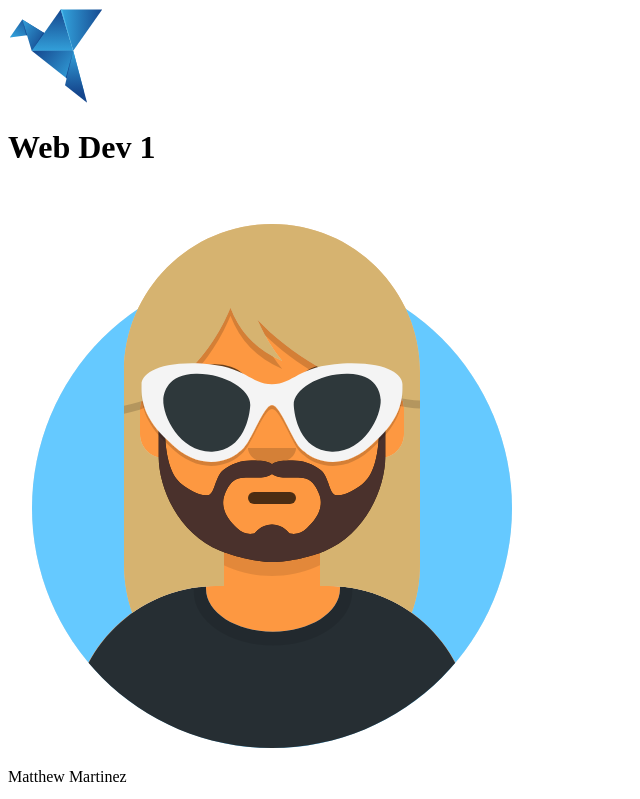
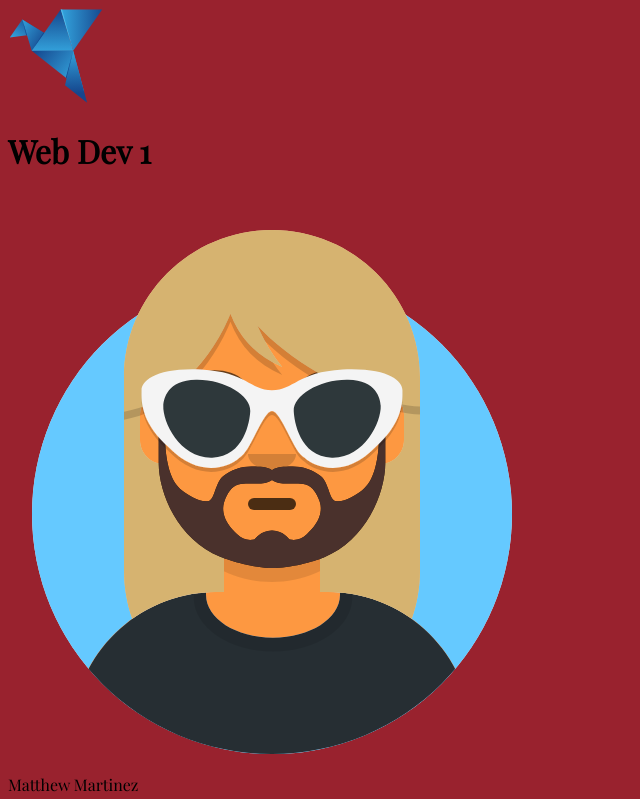
Before and after one commit to RVCC-IDMX/about-me-mattjm0654, a plain HTML site: page index.html in a window 1280 px wide. Shown: the top 799 px of the page, without its empty margins (0-640 px from the left). Drawn offline with nearby package versions, Linux system fonts and the light colour scheme.

Commit message:
adding css

```diff
--- /dev/null
+++ b/css/style.css
@@ -0,0 +1,8 @@
+body{
+    background-color:#99222E;
+    font-family: 'Playfair Display', serif;
+}
+    h1, h2, h3, h4, h5, h6 {
+
+
+}
--- a/index.html
+++ b/index.html
@@ -5,6 +5,10 @@
     <meta http-equiv="X-UA-Compatible" content="IE=edge">
     <meta name="viewport" content="width=device-width, initial-scale=1.0">
     <title>About Me</title>
+    <link rel="preconnect" href="https://fonts.googleapis.com">
+    <link rel="preconnect" href="https://fonts.gstatic.com" crossorigin>
+    <link href="https://fonts.googleapis.com/css2?family=Playfair+Display&display=swap" rel="stylesheet">
+    <link rel="stylesheet" href="css/style.css">
 </head>
 
 <!--the body element contains all content shown to the visitor-->
```
